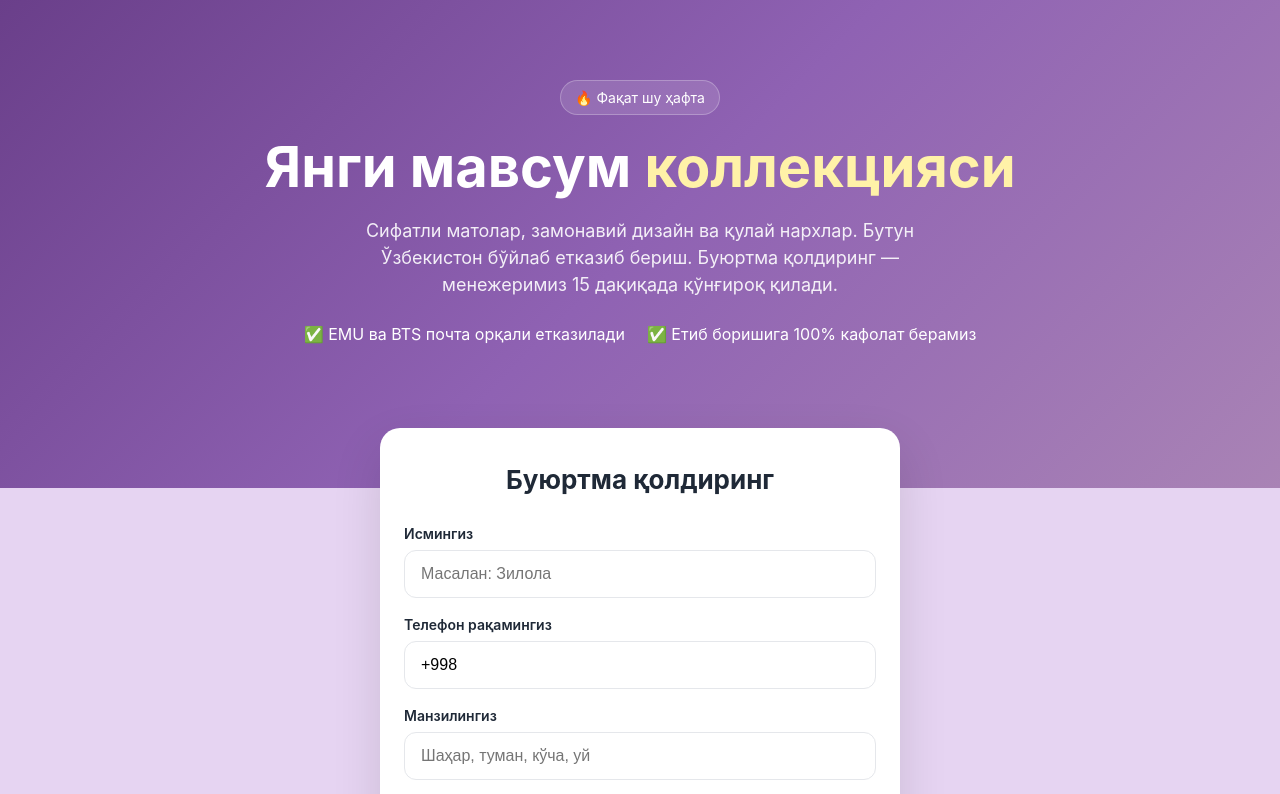
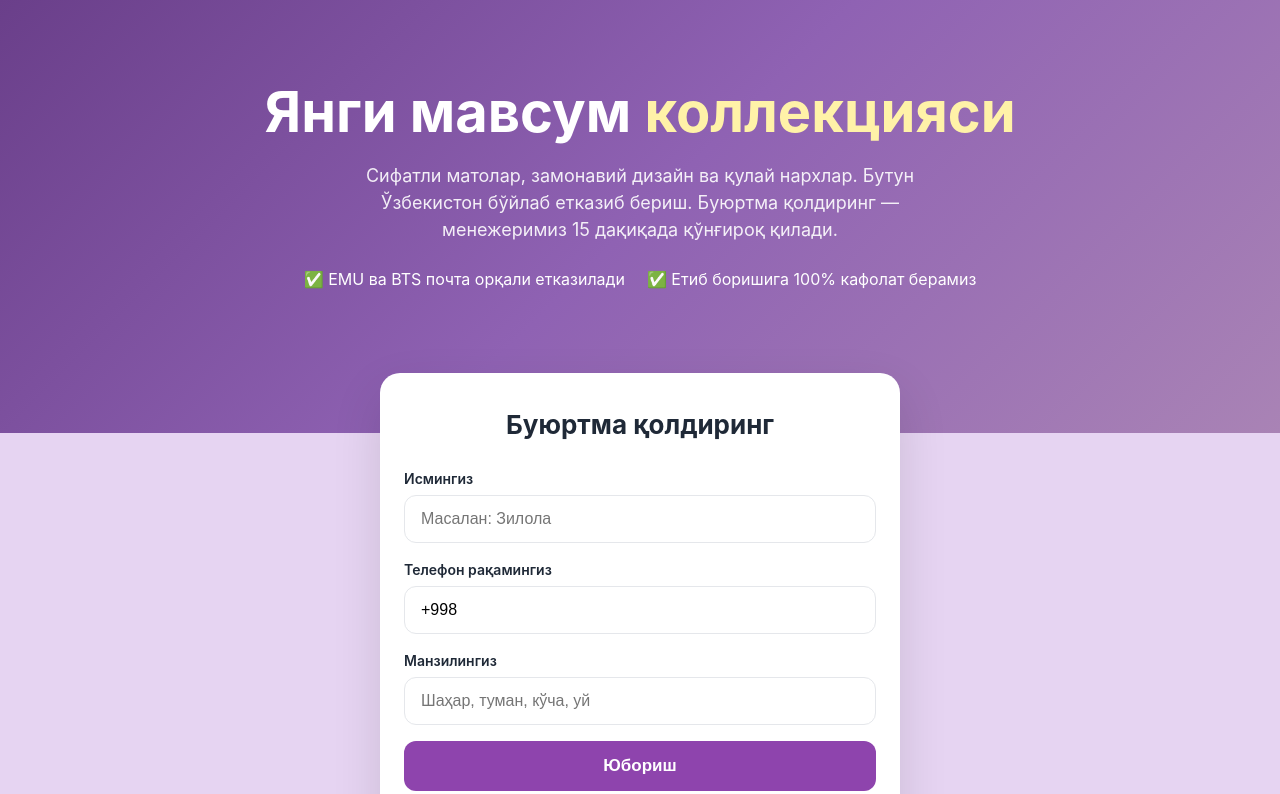
Before and after one commit to zilolautamaliyeva8-sudo/kiyim-dokon, a Next.js app: page / in a window 1280 px wide. Shown: the top 794 px of the page. Built offline with nearby package versions, Linux system fonts and the light colour scheme; no server answers.

Commit message:
Remove 'this week only' badge

```diff
--- a/app/page.js
+++ b/app/page.js
@@ -5,7 +5,6 @@ export default function Home() {
     <main>
       <section className="hero">
         <div className="container hero-inner">
-          <span className="badge">🔥 Фақат шу ҳафта</span>
           <h1>
             Янги мавсум <span className="accent">коллекцияси</span>
           </h1>
```
